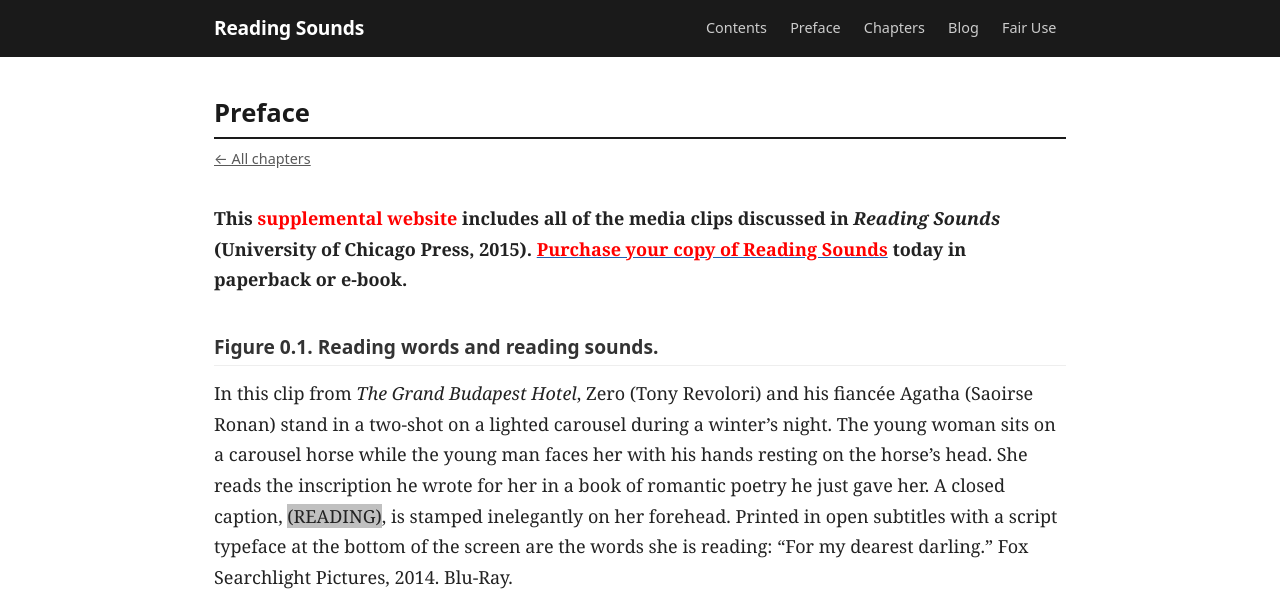
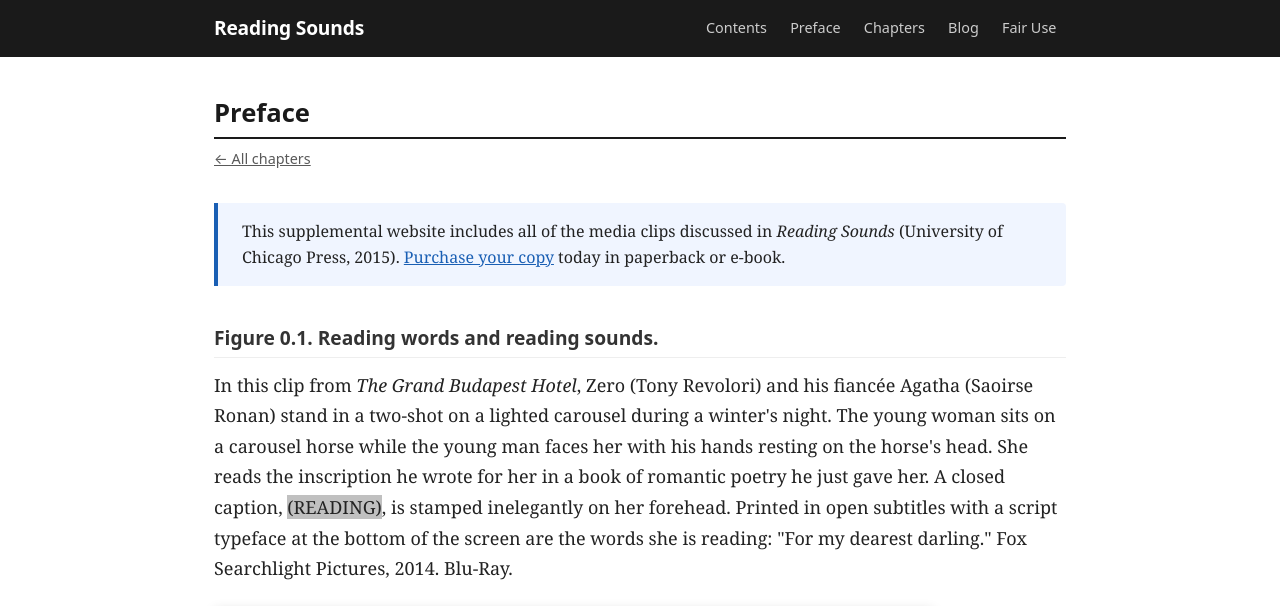
Before and after one commit to szdenek/readingsounds-site, a Jekyll site: the page built from _posts/2015-10-01-preface.html, in a window 1280 px wide and 1400 px high. Shown: the top 606 px of the window. Built offline with Jekyll 4.4.1, drawn with Linux system fonts in a browser that asks for light colours; some of the changed text lies outside the part shown.

Commit message:
Clean up preface: remove WP inline styles, add source/intro/CTA styling
- Remove red <span style="color:red"> leftovers from intro paragraph
- Replace broken banner ad image with styled book-cta block
- Strip redundant per-video inline <style> blocks
- Fix stray / in video tag, add id to BloodRayne heading
- Add .source, .chapter-intro, .book-cta CSS classes

Co-Authored-By: Claude Sonnet 4.6 <noreply@anthropic.com>

```diff
--- a/_posts/2015-10-01-preface.html
+++ b/_posts/2015-10-01-preface.html
@@ -5,54 +5,59 @@ slug: "preface"
 date: "2015-10-01"
 ---
 
-<strong>This <span style="color:red">supplemental website</span> includes all of the media clips discussed in <em>Reading Sounds</em> (University of Chicago Press, 2015). <a href="http://www.amazon.com/Reading-Sounds-Closed-Captioned-Popular-Culture/dp/022631278X/"><span style="color:red">Purchase your copy of Reading Sounds</span></a> today in paperback or e-book.</strong>
+<div class="chapter-intro">
+  This supplemental website includes all of the media clips discussed in <em>Reading Sounds</em> (University of Chicago Press, 2015). <a href="https://www.amazon.com/Reading-Sounds-Closed-Captioned-Popular-Culture/dp/022631278X/">Purchase your copy</a> today in paperback or e-book.
+</div>
 
 <h2 id="figure1">Figure 0.1. Reading words and reading sounds.</h2>
-In this clip from <em>The Grand Budapest Hotel</em>, Zero (Tony Revolori) and his fiancée Agatha (Saoirse Ronan) stand in a two-shot on a lighted carousel during a winter’s night. The young woman sits on a carousel horse while the young man faces her with his hands resting on the horse’s head. She reads the inscription he wrote for her in a book of romantic poetry he just gave her. A closed caption, <span style="background-color: #c0c0c0">(READING)</span>, is stamped inelegantly on her forehead. Printed in open subtitles with a script typeface at the bottom of the screen are the words she is reading: “For my dearest darling.” Fox Searchlight Pictures, 2014. Blu-Ray.
+In this clip from <em>The Grand Budapest Hotel</em>, Zero (Tony Revolori) and his fiancée Agatha (Saoirse Ronan) stand in a two-shot on a lighted carousel during a winter's night. The young woman sits on a carousel horse while the young man faces her with his hands resting on the horse's head. She reads the inscription he wrote for her in a book of romantic poetry he just gave her. A closed caption, <span style="background-color: #c0c0c0">(READING)</span>, is stamped inelegantly on her forehead. Printed in open subtitles with a script typeface at the bottom of the screen are the words she is reading: "For my dearest darling." Fox Searchlight Pictures, 2014. Blu-Ray.
 
-<style>#GrandBudapestHotel { max-width: 720px; max-height: 543px; }</style>
-<video id="GrandBudapestHotel" controls preload="none" poster="https://media.readingsounds.net/Preface/TheGrandBudapestHotel.jpg" / src="https://media.readingsounds.net/Preface/TheGrandBudapestHotel.mp4">
-</video><span class="source">Source: <em>The Grand Budapest Hotel</em>, 2014. Blu-Ray. Featured caption: (READING)</span>
+<video id="GrandBudapestHotel" controls preload="none" poster="https://media.readingsounds.net/Preface/TheGrandBudapestHotel.jpg" src="https://media.readingsounds.net/Preface/TheGrandBudapestHotel.mp4">
+</video>
+<span class="source">Source: <em>The Grand Budapest Hotel</em>, 2014. Blu-Ray. Featured caption: (READING)</span>
 
 <h2 id="figure2">Figure 0.2. Captions clarify.</h2>
-Unusual words and neologisms are made more accessible to caption viewers in this clip from <em>Harry Potter and the Prisoner of Azkaban</em>. Harry Potter (Daniel Radcliffe) stands next to Sirius Black (Gary Oldman) as they both face the camera. The scene is a dark countryside, with a large tree and foreboding sky in the background. The tree is the Whomping Willow, and four people kneel at the base of it, though it is hard to make them out in the darkness of the scene and at the distance from which Harry and Sirius are standing. The frame’s caption is: “Turn me into a flobberworm. Anything but the dementors!” This faint line of dialogue is uttered by Peter Pettigrew (Timothy Spall), one of the characters kneeling at the tree. (In the Blu-Ray version, there is a speaker identifier attached to this line.) When the focus shifts from Harry and Sirius to the characters at the tree, we begin to understand. This low line of dialogue in the distance, with its unusual neologisms, is made loud and clear when captioned. Warner Bros, 2004. DVD.
+Unusual words and neologisms are made more accessible to caption viewers in this clip from <em>Harry Potter and the Prisoner of Azkaban</em>. Harry Potter (Daniel Radcliffe) stands next to Sirius Black (Gary Oldman) as they both face the camera. The scene is a dark countryside, with a large tree and foreboding sky in the background. The tree is the Whomping Willow, and four people kneel at the base of it, though it is hard to make them out in the darkness of the scene and at the distance from which Harry and Sirius are standing. The frame's caption is: "Turn me into a flobberworm. Anything but the dementors!" This faint line of dialogue is uttered by Peter Pettigrew (Timothy Spall), one of the characters kneeling at the tree. (In the Blu-Ray version, there is a speaker identifier attached to this line.) When the focus shifts from Harry and Sirius to the characters at the tree, we begin to understand. This low line of dialogue in the distance, with its unusual neologisms, is made loud and clear when captioned. Warner Bros, 2004. DVD.
 
+<video id="HarryPotterFlobberworms" controls preload="none" poster="https://media.readingsounds.net/Preface/HarryPotter-Azkaban-Flobberworms-Poster.jpg" src="https://media.readingsounds.net/Preface/HarryPotter-Azkaban-Flobberworms.mp4">
+</video>
+<span class="source">Source: <em>Harry Potter and the Prisoner of Azkaban</em>, 2004. DVD. Featured caption: "Turn me into a flobberworm. Anything but the dementors!"</span>
 
-<style>#HarryPotterFlobberworms { max-width: 720px; max-height: 304px; }</style>
-<video id="HarryPotterFlobberworms" controls preload="none" poster="https://media.readingsounds.net/Preface/HarryPotter-Azkaban-Flobberworms-Poster.jpg"  src="https://media.readingsounds.net/Preface/HarryPotter-Azkaban-Flobberworms.mp4">
-</video><span class="source">Source: <em>Harry Potter and the Prisoner of Azkaban</em>, 2004. DVD. Featured caption: "Turn me into a flobberworm. Anything but the demontors!</span>
+<h2 id="figure3">Figure 0.3. Is it "laugh and cry" or "effin' cry"?</h2>
+The latter is admittedly rare but can be found in the closed captions for some early episodes of Fox's <em>Family Guy</em>. In these two frames from two different episodes of the opening theme song, identical except for the captions, Lois (voiced by Alex Borstein) holds baby Stewie (voiced by Seth MacFarlane). Both are wearing identical yellow tuxedos with yellow top hats. A white stairway with blue risers fills the background. DVD caption: "♪ Laugh and cry." Cable TV caption: "♪ EFFIN' CRY ♪" Source (video 1): Episode 7.10, "Fox-y Lady," 2009, DVD. Source (video 2): Episode 1.7, "Brian: Portrait of a Dog," 1999, Cable TV.
 
+<video id="FamilyGuyLaughandCry" controls preload="none" poster="https://media.readingsounds.net/Preface/FamilyGuy-Laughandcry-FoxyLady-poster.jpg" src="https://media.readingsounds.net/Preface/FamilyGuy-Laughandcry-FoxyLady.mp4">
+</video>
+<span class="source">Source: <em>Family Guy</em>, Episode 7.10, "Fox-y Lady," 2009, DVD. Featured caption: ♪ Laugh and cry ♪</span>
 
-<h2 id="figure3">Figure 0.3. Is it “laugh and cry” or “effin’ cry”?</h2>
-The latter is admittedly rare but can be found in the closed captions for some early episodes of Fox’s <em>Family Guy</em>. In these two frames from two different episodes of the opening theme song, identical except for the captions, Lois (voiced by Alex Borstein) holds baby Stewie (voiced by Seth MacFarlane). Both are wearing identical yellow tuxedos with yellow top hats. A white stairway with blue risers fills the background. DVD caption: “♪ Laugh and cry.” Cable TV caption: “♪ EFFIN’ CRY ♪” Source (video 1): Episode 7.10, “Fox-y Lady,” 2009, DVD. Source (video 2): Episode 1.7, “Brian: Portrait of a Dog,” 1999, Cable TV.
+<video id="FamilyGuyeffincry" controls preload="none" poster="https://media.readingsounds.net/Preface/FamilyGuy-EffinCry-poster.jpg" src="https://media.readingsounds.net/Preface/FamilyGuy-EffinCry.mp4">
+</video>
+<span class="source">Source: <em>Family Guy</em>, Episode 1.7, "Brian: Portrait of a Dog," 1999, Cable TV. Featured caption: ♪ EFFIN' Cry ♪</span>
 
-<style>#FamilyGuyLaughandCry { max-width: 640px; max-height: 480px; }</style>
-<video id="FamilyGuyLaughandCry" controls preload="none" poster="https://media.readingsounds.net/Preface/FamilyGuy-Laughandcry-FoxyLady-poster.jpg"  src="https://media.readingsounds.net/Preface/FamilyGuy-Laughandcry-FoxyLady.mp4">
-</video><span class="source">Source: <em>Family Guy</em>, Episode 7.10, “Fox-y Lady,” 2009, DVD. Featured caption: ♪ Laugh and cry ♪</span>
+<h2 id="bloodrayne">The screams of those abducted children are really grating!</h2>
+I was initially drawn to <em>BloodRayne 2: Deliverance</em> (2007) when I first saw it on cable TV for no other reason than its abundant and often creative non-speech descriptions. But when I ordered it on DVD from Netflix, it was clear that another captioner, and possibly another company, had been responsible for the DVD captions. Far fewer non-speech captions were included on the DVD version of the same movie. This situation is actually fairly common, as I soon discovered, and points to the deeply subjective nature of the captioning process: multiple, official caption files will be in circulation for any TV show or movie that has been subject to redistribution.
 
-<style>#FamilyGuyeffincry { max-width: 640px; max-height: 478px; }</style>
-<video id="FamilyGuyeffincry" controls preload="none" poster="https://media.readingsounds.net/Preface/FamilyGuy-EffinCry-poster.jpg"  src="https://media.readingsounds.net/Preface/FamilyGuy-EffinCry.mp4">
-</video><span class="source">Source: <em>Family Guy</em>, Episode 1.7, “Brian: Portrait of a Dog,” 1999, Cable TV. Featured caption: ♪ EFFIN' Cry ♪</span>
+<video id="BloodRayne2-ScreamsGrating" controls preload="none" poster="https://media.readingsounds.net/Preface/BloodRayne2-ScreamsGrating.jpg" src="https://media.readingsounds.net/Preface/BloodRayne2-ScreamsGrating.mp4">
+</video>
+<span class="source">Source: <em>BloodRayne 2: Deliverance</em>, 2007. Cable TV. Featured caption: (children's screams continue grating)</span>
 
-<h2 id="">The screams of those abducted children are really grating!</h2>I was initially drawn to <em>BloodRayne 2: Deliverance</em> (2007) when I first saw it on cable TV for no other reason than its abundant and often creative non-speech descriptions: , , . But when I ordered it on DVD from Netflix, it was clear that another captioner, and possibly another company, had been responsible for the DVD captions. Far fewer non-speech captions were included on the DVD version of the same movie. This situation is actually fairly common, as I soon discovered, and points to the deeply subjective nature of the captioning process: multiple, official caption files will be in circulation for any TV show or movie that has been subject to redistribution.
+<h2 id="figure4">Figure 0.4. Is there more than one way to caption a character's name?</h2>
+You don't have to search far to find multiple official caption files for the same movie. The DVD for Gaumont's <em>The Fifth Element</em> (1997) contains two caption tracks: a bitmap track of speech-only subtitles (first clip) and a text track of closed captions (second clip). In both clips from the movie, which are identical except for the captions, Leeloo (Milla Jovovich) aims a pistol-like weapon at Korben Dallas (Bruce Willis). The camera is positioned over Korben's right shoulder. These two tracks were most likely created by different captioning companies at different times for different formats (DVD, VCR). That one track contains speech only and the other contains full closed captions (speech and non-speech) doesn't explain why one track fails to caption a main character's full name. Names of main characters always need to be captioned verbatim. That's not an unknown language but her name. Top frame's caption: "Leeloo Minai Lekarariba-Laminai-Tchai Ekbat De Sebat." Bottom frame's caption: <span style="background-color: #c0c0c0">&nbsp;</span>. The third clip combines both caption tracks in one video.
 
-<style>#BloodRayne2-ScreamsGrating { max-width: 720px; max-height: 478px; }</style>
-<video id="BloodRayne2-ScreamsGrating" controls preload="none" poster="https://media.readingsounds.net/Preface/BloodRayne2-ScreamsGrating.jpg"  src="https://media.readingsounds.net/Preface/BloodRayne2-ScreamsGrating.mp4">
-</video><span class="source">Source: <em>BloodRayne 2: Deliverance</em>, 2007. Cable TV. Featured caption: (children's screams continue grating)</span>
+<video id="TheFifthElementBitmap" controls preload="none" poster="https://media.readingsounds.net/Preface/TheFifthElement-Bitmap-poster.jpg" src="https://media.readingsounds.net/Preface/TheFifthElement-Bitmap.mp4">
+</video>
+<span class="source">Source: <em>The Fifth Element</em>, 1997. DVD. Bitmap caption track. Featured caption: "Leeloo Minai Lekarariba-Laminai-Tchai Ekbat De Sebat."</span>
 
-<h2 id="figure4">Figure 0.4. Is there more than one way to caption a character’s name?</h2> You don’t have to search far to find multiple official caption files for the same movie. The DVD for Gaumont’s <em>The Fifth Element</em> (1997) contains two caption tracks: a bitmap track of speech-only subtitles (first clip) and a text track of closed captions (second clip). In both clips from the movie, which are identical except for the captions, Leeloo (Milla Jovovich) aims a pistol-like weapon at Korben Dallas (Bruce Willis). The camera is positioned over Korben’s right shoulder. These two tracks were most likely created by different captioning companies at different times for different formats (DVD, VCR). That one track contains speech only and the other contains full closed captions (speech and non-speech) doesn’t explain why one track fails to caption a main character’s full name. Names of main characters always need to be captioned verbatim. That’s not an unknown language but her name. Top frame’s caption: “Leeloo Minai Lekarariba-Laminai-Tchai Ekbat De Sebat.” Bottom frame’s caption: <span style="background-color: #c0c0c0"></span>. The third clip combines both caption tracks in one video.
-
-<style>#TheFifthElementBitmap { max-width: 720px; max-height: 307px; }</style>
-<video id="TheFifthElementBitmap" controls preload="none" poster="https://media.readingsounds.net/Preface/TheFifthElement-Bitmap-poster.jpg"  src="https://media.readingsounds.net/Preface/TheFifthElement-Bitmap.mp4">
-</video><span class="source">Source: <em>The Fifth Element</em>, 1997. DVD. Bitmap caption track. Featured caption: " Leeloo Minai Lekarariba-Laminai-Tchai Ekbat De Sebat."</span>
-
-<style>#TheFifthElementTextcaptions { max-width: 720px; max-height: 307px; }</style>
-<video id="TheFifthElementTextcaptions" controls preload="none" poster="https://media.readingsounds.net/Preface/TheFifthElement-Textcaptions-poster.jpg"  src="https://media.readingsounds.net/Preface/TheFifthElement-Textcaptions.mp4">
-</video><span class="source">Source: <em>The Fifth Element</em>, 1997. DVD. Text caption track. Featured caption: </span>
+<video id="TheFifthElementTextcaptions" controls preload="none" poster="https://media.readingsounds.net/Preface/TheFifthElement-Textcaptions-poster.jpg" src="https://media.readingsounds.net/Preface/TheFifthElement-Textcaptions.mp4">
+</video>
+<span class="source">Source: <em>The Fifth Element</em>, 1997. DVD. Text caption track. Featured caption: [blank — captioner omitted Leeloo's name]</span>
 
 For comparison purposes, I combined both tracks in the same clip. The text caption track is at the top of the video frame; the bitmap caption track is at the bottom of the video frame, its usual location:
-<style>#TheFifthElementCombined { max-width: 720px; max-height: 307px}</style>
-<video id="TheFifthElementCombined" controls preload="none" poster="https://media.readingsounds.net/Preface/TheFifthElement-combined-poster.jpg"  src="https://media.readingsounds.net/Preface/TheFifthElement-combined.mp4">
-</video><span class="source">Source: <em>The Fifth Element</em>, 1997. DVD.</span>
 
-<a href="http://www.amazon.com/Reading-Sounds-Closed-Captioned-Popular-Culture/dp/022631278X" rel="attachment wp-att-3287"><img src="https://media.readingsounds.net/2014/04/bannerad-readingsounds.jpg" alt="Buy Reading Sounds in paperback and ebook from Amazon.com" width="1011" height="194" size-full wp-image-3287" /></a>
+<video id="TheFifthElementCombined" controls preload="none" poster="https://media.readingsounds.net/Preface/TheFifthElement-combined-poster.jpg" src="https://media.readingsounds.net/Preface/TheFifthElement-combined.mp4">
+</video>
+<span class="source">Source: <em>The Fifth Element</em>, 1997. DVD.</span>
+
+<div class="book-cta">
+  <p><strong>Enjoying these examples?</strong> <a href="https://www.amazon.com/Reading-Sounds-Closed-Captioned-Popular-Culture/dp/022631278X/">Purchase <em>Reading Sounds</em></a> in paperback or e-book from Amazon, or order from <a href="https://press.uchicago.edu/ucp/books/book/chicago/R/bo20069392.html">University of Chicago Press</a>.</p>
+</div>
--- a/assets/main.scss
+++ b/assets/main.scss
@@ -201,6 +201,20 @@ h1, h2, h3, h4 {
     background: #000;
   }
 
+  // Source / credit line under each video
+  .source {
+    display: block;
+    font-family: $sans-stack;
+    font-size: 0.8rem;
+    color: #666;
+    font-style: italic;
+    margin-top: 0.4rem;
+    margin-bottom: 2rem;
+    padding-top: 0.4rem;
+    border-top: 1px solid #e8e8e8;
+    line-height: 1.5;
+  }
+
   // Figure anchors — subtle highlight for anchor targets
   :target {
     scroll-margin-top: 80px;
@@ -222,6 +236,31 @@ h1, h2, h3, h4 {
     padding: 0.5rem 1.5rem;
     color: #555;
   }
+}
+
+// -----------------------------------------------
+// Chapter intro callout + book CTA
+// -----------------------------------------------
+.chapter-intro {
+  background: #f0f5ff;
+  border-left: 4px solid $link-color;
+  padding: 1rem 1.5rem;
+  margin-bottom: 2.5rem;
+  border-radius: 0 4px 4px 0;
+  font-size: 1rem;
+  line-height: 1.6;
+}
+
+.book-cta {
+  margin-top: 3rem;
+  padding: 1.25rem 1.5rem;
+  background: #f9f9f9;
+  border: 1px solid $border-color;
+  border-radius: 6px;
+  font-family: $sans-stack;
+  font-size: 0.95rem;
+
+  p { margin: 0; }
 }
 
 // -----------------------------------------------
```
